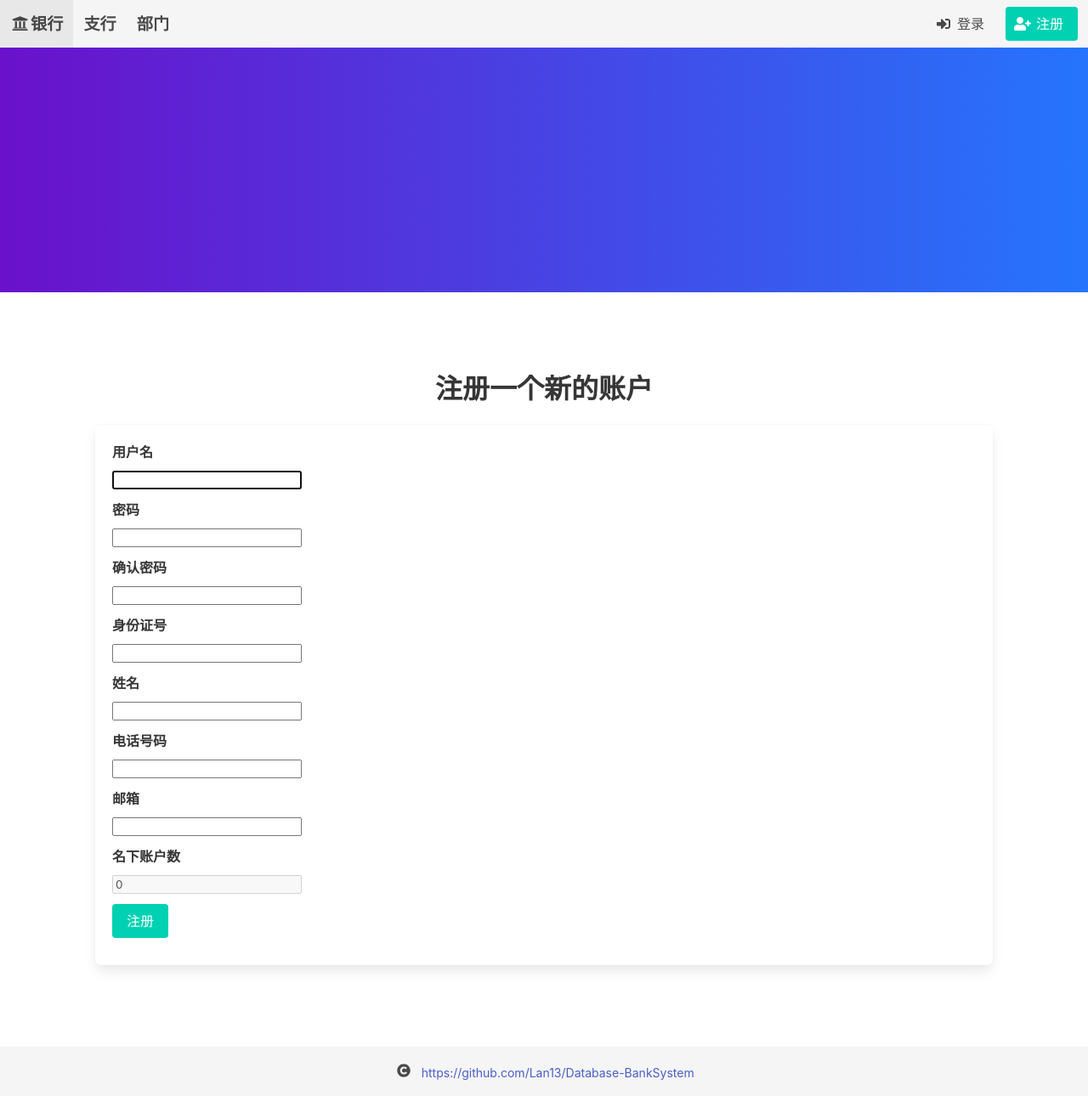
After one commit to Ltryxcy/DataBase_Lab, a Django app: page /myBankSystem/register/ in a window 1280 px wide. The commit adds this page. Shown: the whole page at 85% size. Run offline with Django 5.2, Linux system fonts and the light colour scheme; some libraries are stand-ins or nearby versions.

Commit message:
register.html

```diff
--- /dev/null
+++ b/DatabaseLab2/BankSys/myBankSystem/templates/myBankSystem/base.html
@@ -0,0 +1,185 @@
+<!DOCTYPE html>
+<html>
+  <head>
+    <meta charset="utf-8">
+    <meta name="viewport" content="width=device-width, initial-scale=1">
+    <title>银行</title>
+    <link rel="stylesheet" href="https://cdn.jsdelivr.net/npm/bulma@0.9.4/css/bulma.min.css">
+    <script src="https://code.jquery.com/jquery-3.6.0.min.js"></script>
+    <script defer src="https://use.fontawesome.com/releases/v5.3.1/js/all.js"></script>
+    <style>
+      .navbar-brand {
+        font-weight: bold;
+        font-size: 1.2rem;
+      }
+      .hero {
+        background-image: linear-gradient(to right, #6a11cb, #2575fc);
+        color: white;
+      }
+      .footer {
+        background-color: #f5f5f5;
+        padding: 1rem;
+      }
+    </style>
+  </head>
+
+  <body>
+    <nav class="navbar is-light" role="navigation" aria-label="main navigation">
+      <div class="navbar-brand">
+        <a class="navbar-item" href="{% url 'myBankSystem:index' %}">
+          <span class="icon">
+            <i class="fas fa-university"></i>
+          </span>
+          <span>银行</span>
+        </a>
+
+        <a class="navbar-item" href="{% url 'myBankSystem:branches' %}">
+          支行
+        </a>
+
+        <a class="navbar-item" href="{% url 'myBankSystem:departments' %}">
+          部门
+        </a>
+
+        <a role="button" class="navbar-burger" aria-label="menu" aria-expanded="false" data-target="navbarBasicExample">
+          <span aria-hidden="true"></span>
+          <span aria-hidden="true"></span>
+          <span aria-hidden="true"></span>
+        </a>
+      </div>
+
+      <div id="navbarBasicExample" class="navbar-menu">
+        <div class="navbar-end">
+          <div class="navbar-item">
+            <div class="buttons">
+              {% if user.is_authenticated %}
+                <div class="navbar-item has-dropdown is-hoverable">
+                  <a class="navbar-link">
+                    <span class="icon">
+                      <i class="fas fa-user"></i>
+                    </span>
+                    <span>{{ user.username }}</span>
+                  </a>
+
+                  <div class="navbar-dropdown is-right">
+                    {% if user.is_superuser %}
+                      <a class="navbar-item" href="/admin">
+                        <span class="icon">
+                          <i class="fas fa-cog"></i>
+                        </span>
+                        <span>系统后台</span>
+                      </a>
+                      <a class="navbar-item" href="{% url 'users:get_users' %}">
+                        <span class="icon">
+                          <i class="fas fa-users"></i>
+                        </span>
+                        <span>客户信息</span>
+                      </a>
+                      <a class="navbar-item" href="{% url 'loans:branch_loans' %}">
+                        <span class="icon">
+                          <i class="fas fa-hand-holding-usd"></i>
+                        </span>
+                        <span>贷款信息</span>
+                      </a>
+                    {% else %}
+                      <a class="navbar-item" href="{% url 'accounts:accounts' user.id %}">
+                        <span class="icon">
+                          <i class="fas fa-credit-card"></i>
+                        </span>
+                        <span>账户信息</span>
+                      </a>
+                      <a class="navbar-item" href="{% url 'loans:loans' user.id %}">
+                        <span class="icon">
+                          <i class="fas fa-hand-holding-usd"></i>
+                        </span>
+                        <span>贷款信息</span>
+                      </a>
+                      <a class="navbar-item" href="{% url 'users:edit' user.id %}">
+                        <span class="icon">
+                          <i class="fas fa-user-edit"></i>
+                        </span>
+                        <span>修改信息</span>
+                      </a>
+                      <a class="navbar-item" href="{% url 'users:change_pwd' user.id %}">
+                        <span class="icon">
+                          <i class="fas fa-key"></i>
+                        </span>
+                        <span>修改密码</span>
+                      </a>
+                      <a class="navbar-item" href="{% url 'accounts:create_account' user.id %}">
+                        <span class="icon">
+                          <i class="fas fa-plus-circle"></i>
+                        </span>
+                        <span>创建账户</span>
+                      </a>
+                      <a class="navbar-item" href="{% url 'loans:apply_loan' user.id %}">
+                        <span class="icon">
+                          <i class="fas fa-hand-holding-usd"></i>
+                        </span>
+                        <span>申请贷款</span>
+                      </a>
+                    {% endif %}
+                    <hr class="navbar-divider">
+                    <a class="navbar-item" href="{% url 'myBankSystem:logout' %}">
+                      <span class="icon">
+                        <i class="fas fa-sign-out-alt"></i>
+                      </span>
+                      <span>退出</span>
+                    </a>
+                  </div>
+                </div>
+              {% else %}
+                <a class="button is-light" href="{% url 'myBankSystem:login' %}">
+                  <span class="icon">
+                    <i class="fas fa-sign-in-alt"></i>
+                  </span>
+                  <span>登录</span>
+                </a>
+                <a class="button is-primary" href="{% url 'myBankSystem:register' %}">
+                  <span class="icon">
+                    <i class="fas fa-user-plus"></i>
+                  </span>
+                  <span>注册</span>
+                </a>
+              {% endif %}
+            </div>
+          </div>
+        </div>
+      </div>
+    </nav>
+
+    <section class="hero is-medium">
+      <div class="hero-body">
+        <p class="title">
+          {% block page_header %}{% endblock page_header %}
+        </p>
+      </div>
+    </section>
+
+    <section class="section">
+      <div class="container">
+        {% block content %}{% endblock content %}
+      </div>
+    </section>
+
+    <footer class="footer">
+      <div class="content has-text-centered">
+        <p>
+          <span class="icon">
+            <i class="fas fa-copyright"></i>
+          </span>
+          <small>&nbsp;<a href="">https://github.com/Lan13/Database-BankSystem</a></small>
+        </p>
+      </div>
+    </footer>
+
+    <script>
+      $(document).ready(function() {
+        $(".navbar-burger").click(function() {
+          $(".navbar-burger").toggleClass("is-active");
+          $(".navbar-menu").toggleClass("is-active");
+        });
+      });
+    </script>
+  </body>
+</html>
--- /dev/null
+++ b/DatabaseLab2/BankSys/myBankSystem/templates/myBankSystem/register.html
@@ -0,0 +1,60 @@
+{% extends "myBankSystem/base.html" %}
+
+{% block title %}注册新账户{% endblock %}
+
+{% block content %}
+<section class="section">
+  <div class="container">
+    <h2 class="title has-text-centered">注册一个新的账户</h2>
+    <div class="box">
+      <form method="post" action="{% url 'myBankSystem:register' %}">
+        {% csrf_token %}
+        <div class="field">
+          <label class="label">用户名</label>
+          <div class="control">
+            {{ form.username }}
+            {% if form.username.errors %}
+              <p class="help is-danger">{{ form.username.errors }}</p>
+            {% endif %}
+          </div>
+        </div>
+        <div class="field">
+          <label class="label">密码</label>
+          <div class="control">
+            {{ form.password1 }}
+            {% if form.password1.errors %}
+              <p class="help is-danger">{{ form.password1.errors }}</p>
+            {% endif %}
+          </div>
+        </div>
+        <div class="field">
+          <label class="label">确认密码</label>
+          <div class="control">
+            {{ form.password2 }}
+            {% if form.password2.errors %}
+              <p class="help is-danger">{{ form.password2.errors }}</p>
+            {% endif %}
+          </div>
+        </div>
+        {% for field in register_form %}
+          <div class="field">
+            <label class="label">{{ field.label }}</label>
+            <div class="control">
+              {{ field }}
+              {% if field.errors %}
+                <p class="help is-danger">{{ field.errors }}</p>
+              {% endif %}
+            </div>
+          </div>
+        {% endfor %}
+        <div class="field">
+          <div class="control">
+            <button name="submit" class="button is-primary">注册</button>
+          </div>
+        </div>
+        <input type="hidden" name="next" value="{% url 'myBankSystem:index' %}">
+      </form>
+    </div>
+  </div>
+</section>
+{% endblock %}
--- a/DatabaseLab2/BankSys/myBankSystem/urls.py
+++ b/DatabaseLab2/BankSys/myBankSystem/urls.py
@@ -1,4 +1,4 @@
-from django.urls import path
+from django.urls import path, include
 from django.contrib.staticfiles.urls import staticfiles_urlpatterns
 from . import views
 app_name = 'myBankSystem'
@@ -9,6 +9,7 @@ urlpatterns = [
     path('department_staff/<int:department_id>/', views.department_staff, name='department_staff'),
     path('login/', views.bank_customer_login, name='login'),
     path('register/', views.bank_customer_register, name='register'),
+    path('', include('django.contrib.auth.urls')),
 ]
 
 urlpatterns += staticfiles_urlpatterns()
```
Also changed, not shown: DatabaseLab2/BankSys/myBankSystem/templates/myBankSystem/login.html (+17 -12 lines), DatabaseLab2/media/photo/迷糊老师.jpg (added).
